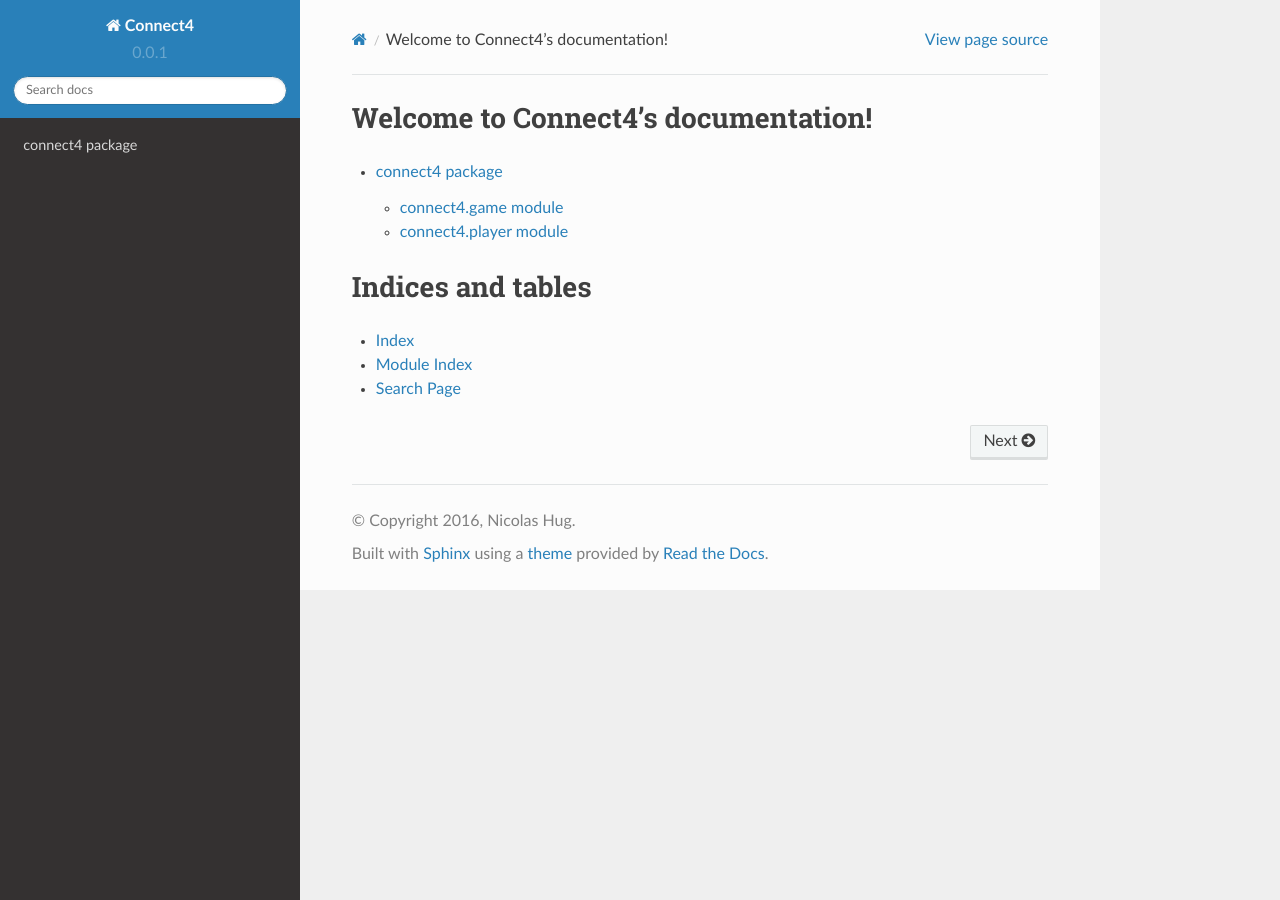
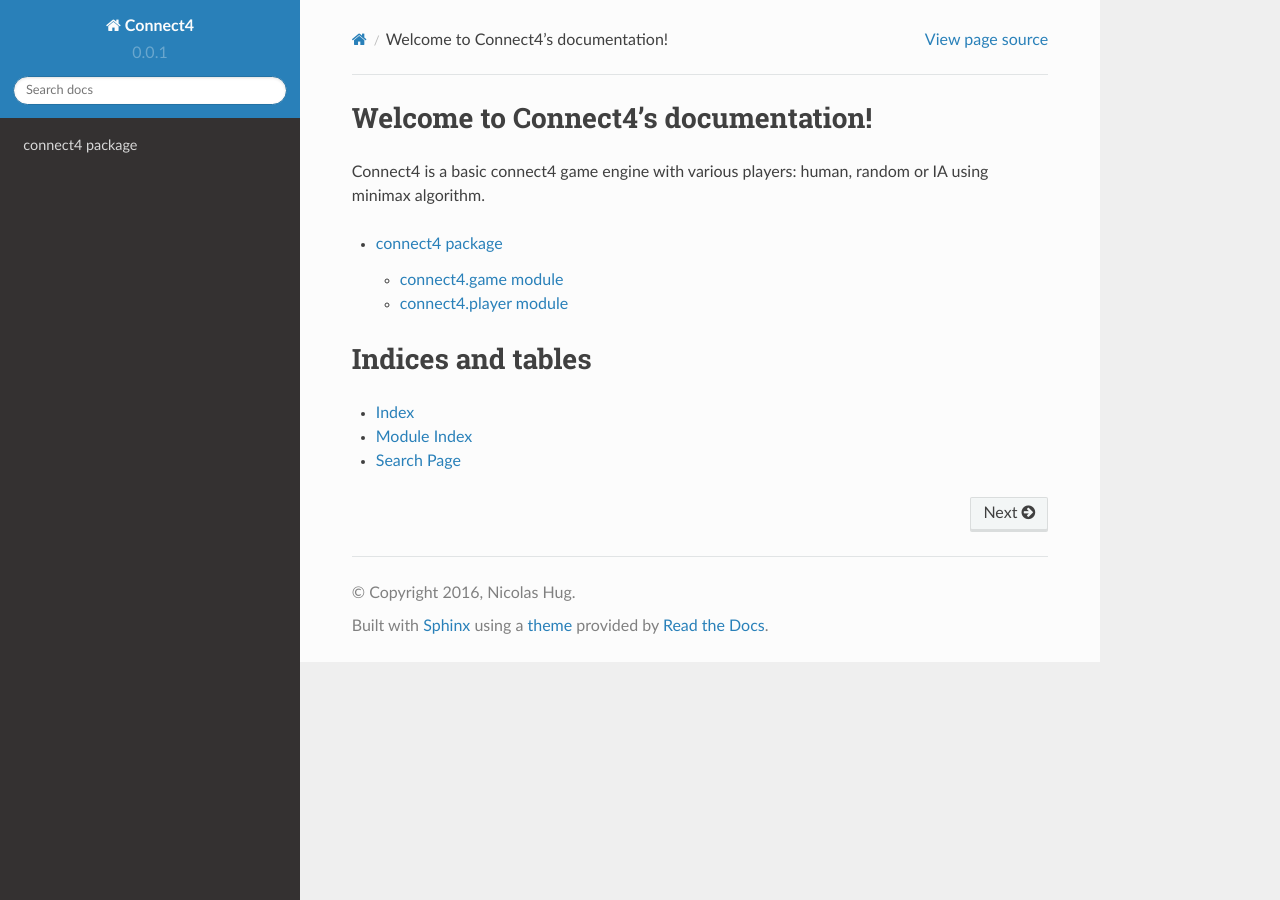
Before and after one commit to NicolasHug/connect4, a Sphinx documentation site: the page built from docs/source/index.rst, in a window 1280 px wide. Built offline with Sphinx 7.4.7 and the Read the Docs theme 2.0.0, drawn with Linux system fonts in a browser that asks for light colours.

Commit message:
updated readme and index.rst

```diff
--- a/docs/source/index.rst
+++ b/docs/source/index.rst
@@ -1,5 +1,8 @@
 Welcome to Connect4's documentation!
 ====================================
+
+Connect4 is a basic connect4 game engine with various players: human, random or
+IA using minimax algorithm.
 
 .. toctree::
    :maxdepth: 2
```
Also changed, not shown: README.md (+14 -2 lines).
